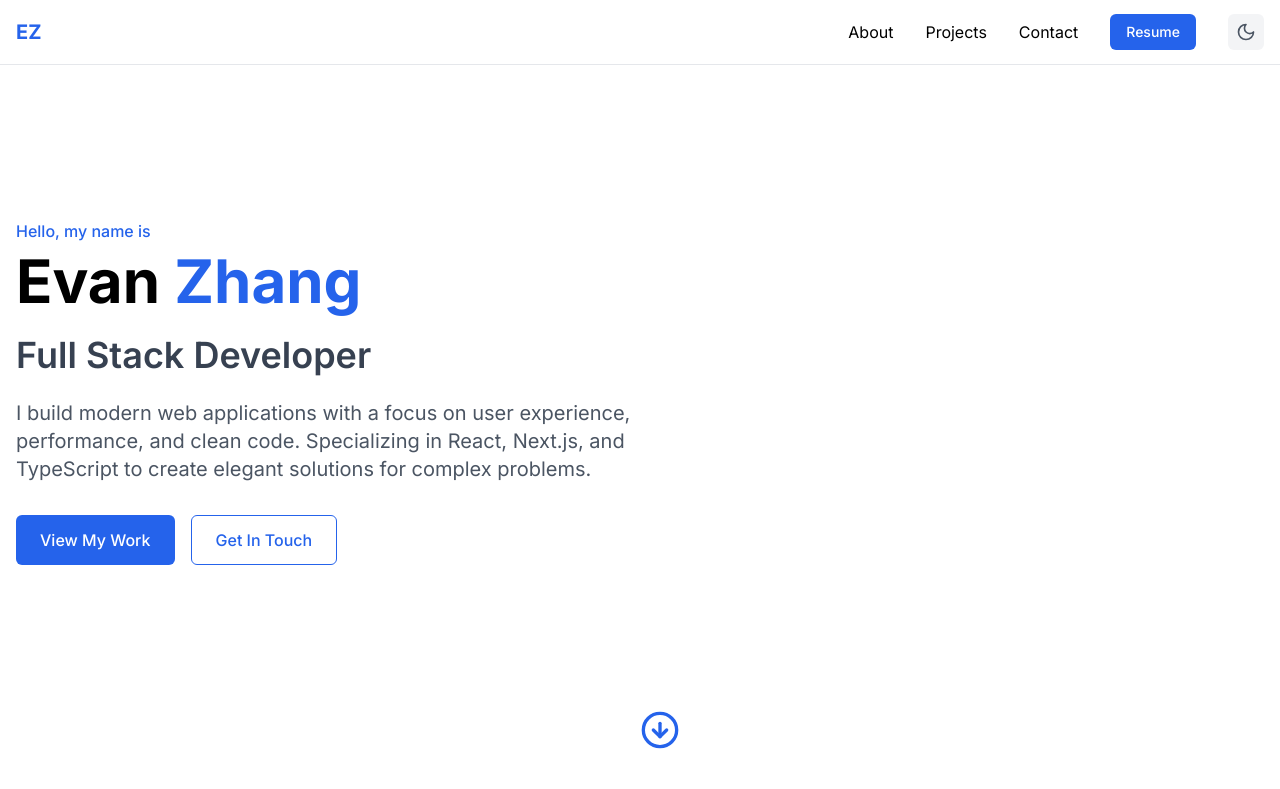
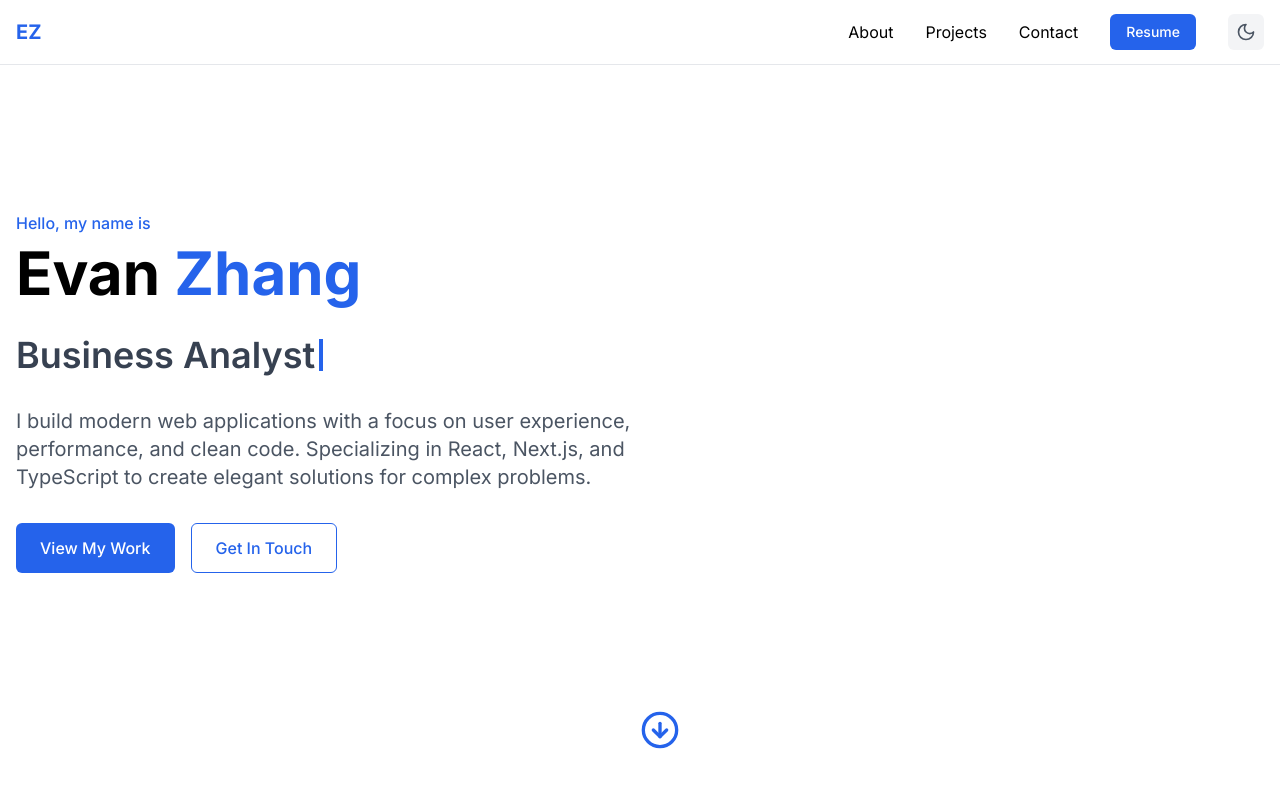
Before and after one commit to evanz0820/evanz0820.github.io, a Next.js app: page / in a window 1280 px wide. Shown: the top 789 px of the page. Built offline with nearby package versions, Linux system fonts and the light colour scheme.

Commit message:
Implement dynamic title animation in Hero component for enhanced engagement

```diff
--- a/src/components/Hero.tsx
+++ b/src/components/Hero.tsx
@@ -1,7 +1,53 @@
+'use client'
+
 import { ArrowDownCircle } from 'lucide-react'
 import Link from 'next/link'
+import { useState, useEffect } from 'react'
 
 export default function Hero() {
+  const titles = [
+    "Full Stack Developer",
+    "Data Analyst",
+    "Business Analyst",
+    "Software Engineer"
+  ]
+
+  const [currentTitleIndex, setCurrentTitleIndex] = useState(0)
+  const [displayTitle, setDisplayTitle] = useState("")
+  const [isDeleting, setIsDeleting] = useState(false)
+
+  useEffect(() => {
+    let timeout;
+
+    if (isDeleting) {
+      // Deleting speed - faster (40ms per character)
+      timeout = setTimeout(() => {
+        setDisplayTitle(prev => prev.slice(0, -1))
+
+        // When fully deleted, move to next title
+        if (displayTitle.length === 1) {
+          setIsDeleting(false)
+          setCurrentTitleIndex((prev) => (prev + 1) % titles.length)
+        }
+      }, 40)
+    } else {
+      // If we haven't completed the current word yet
+      if (displayTitle !== titles[currentTitleIndex]) {
+        // Typing speed - faster (50ms per character)
+        timeout = setTimeout(() => {
+          setDisplayTitle(titles[currentTitleIndex].slice(0, displayTitle.length + 1))
+        }, 50)
+      } else {
+        // Display the complete word for 1 second before deleting
+        timeout = setTimeout(() => {
+          setIsDeleting(true)
+        }, 1000)
+      }
+    }
+
+    return () => clearTimeout(timeout)
+  }, [displayTitle, isDeleting, currentTitleIndex, titles])
+
   return (
     <section className="pt-32 pb-16 min-h-[90vh] flex flex-col justify-center">
       <div className="max-w-3xl">
@@ -10,8 +56,9 @@ export default function Hero() {
           <span className="text-black dark:text-white">Evan </span>
           <span className="text-blue-600">Zhang</span>
         </h1>
-        <h2 className="text-3xl md:text-4xl font-semibold mb-6 text-gray-700 dark:text-gray-300 animate-slideUp animation-delay-100">
-          Full Stack Developer
+        <h2 className="text-3xl md:text-4xl font-semibold mb-6 text-gray-700 dark:text-gray-300 animate-slideUp animation-delay-100 h-14 flex items-center">
+          <span>{displayTitle}</span>
+          <span className="inline-block w-1 h-8 bg-blue-600 ml-1 animate-pulse"></span>
         </h2>
         <p className="text-xl text-gray-600 dark:text-gray-400 mb-8 max-w-2xl animate-slideUp animation-delay-200">
           I build modern web applications with a focus on user experience, performance, and clean code.
```
